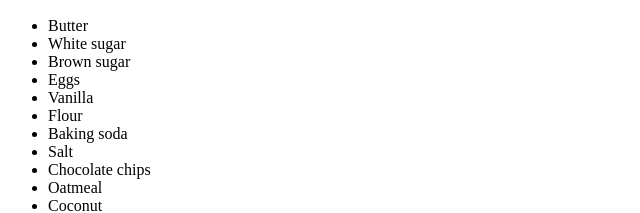
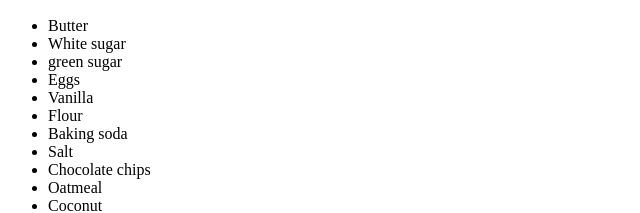
Before and after one commit to nccharles/example12, a plain HTML site: page cookie-recipe.html in a window 1280 px wide. Shown: the part 319-532 px from the top of the page, 0-640 px from the left. Drawn offline with Linux system fonts and the light colour scheme.

Commit message:
brown to green

```diff
--- a/cookie-recipe.html
+++ b/cookie-recipe.html
@@ -18,7 +18,7 @@
     <ul>
       <li> Butter</li>
       <li> White sugar</li>
-      <li> Brown sugar
+      <li> green sugar
       <li> Eggs
       <li> Vanilla</li>
       <li> Flour</li>
```
